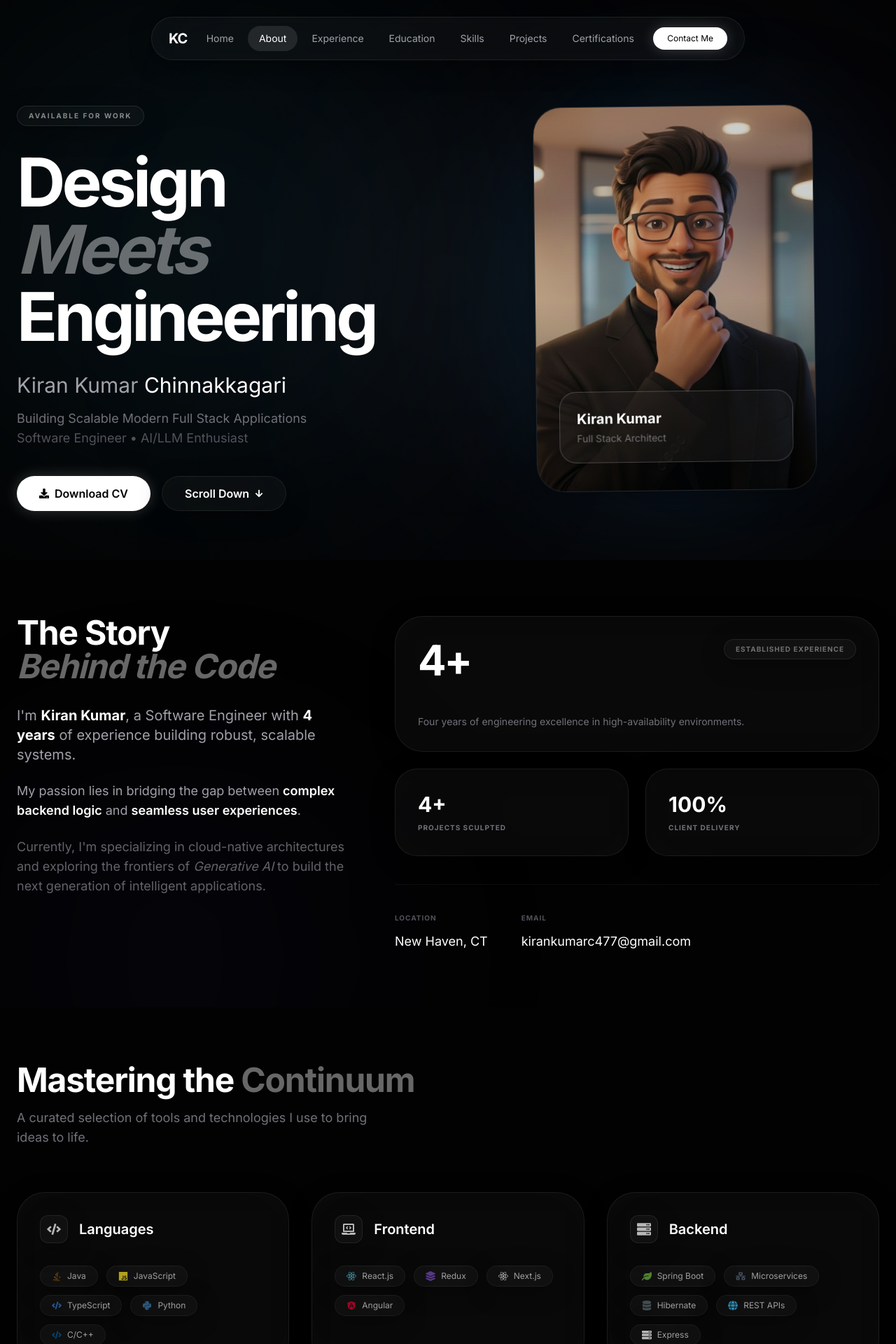
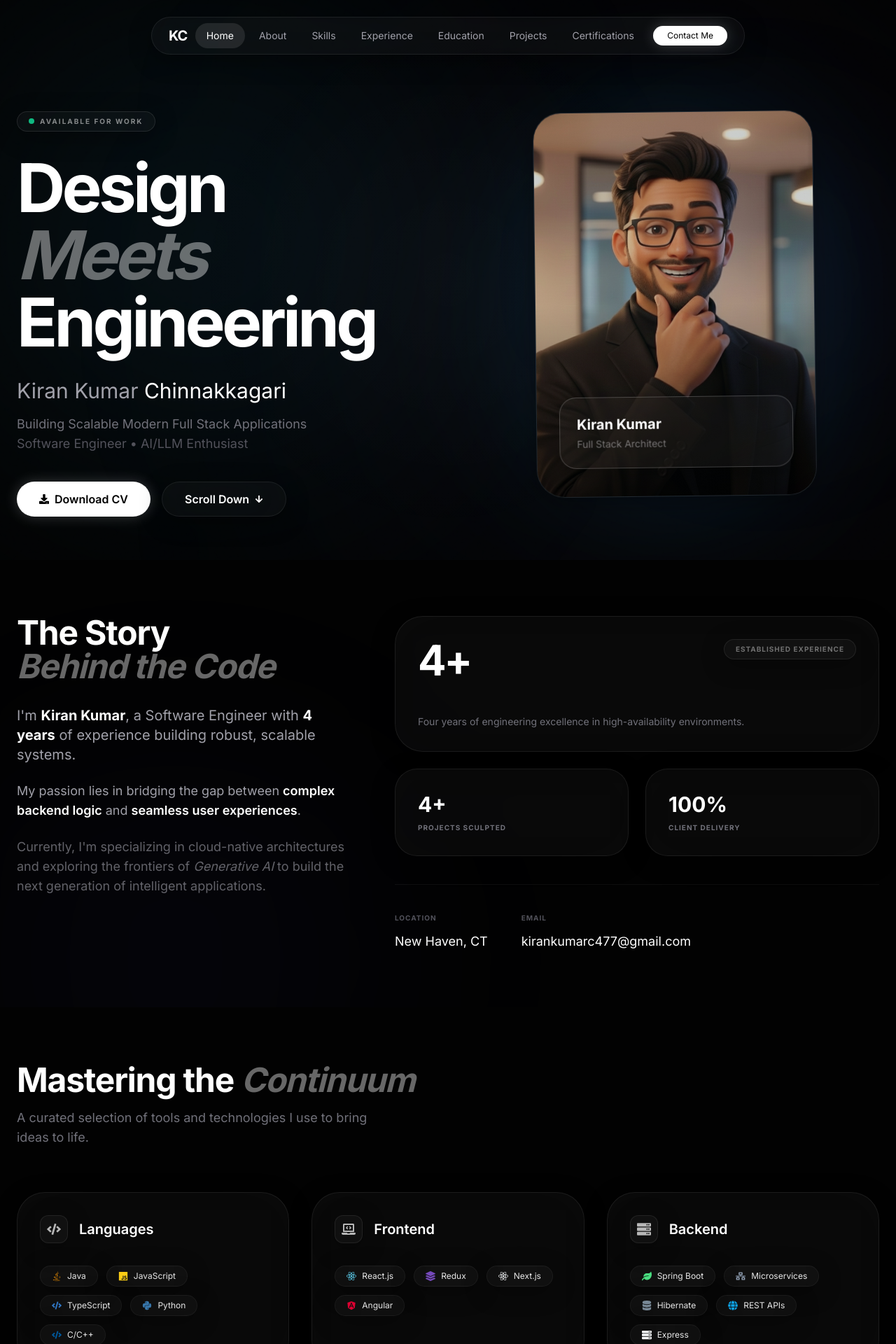
Before and after one commit to KiranLucky44/Kiran-portfolio, a React (Vite) app: page / in a window 1280 px wide. Shown: the top 1920 px of the page at 70% size. Built offline with nearby package versions, Linux system fonts and the light colour scheme.

Commit message:
Enhanced scroll tracking and navigation improvements

```diff
--- a/src/components/Experience.jsx
+++ b/src/components/Experience.jsx
@@ -64,7 +64,7 @@ export default function Experience() {
           viewport={{ once: true }}
           className="mb-16"
         >
-          <h2 className="headline-2 mb-4">Chronicles of <span className="text-white/40">Growth</span></h2>
+          <h2 className="headline-2 mb-4">Chronicles of <span className="text-white/40 italic">Growth</span></h2>
           <p className="text-zinc-500 text-lg">My professional journey and academic foundation.</p>
         </motion.div>
 
--- a/src/components/Header.jsx
+++ b/src/components/Header.jsx
@@ -17,9 +17,15 @@ export default function Header() {
     const sections = document.querySelectorAll('section[id]')
     const obs = new IntersectionObserver(entries => {
       entries.forEach(e => {
-        if (e.isIntersecting) setActive(e.target.id)
+        if (e.isIntersecting) {
+          setActive(e.target.id)
+        }
       })
-    }, { root: null, threshold: 0.5 })
+    }, {
+      root: null,
+      threshold: 0,
+      rootMargin: '-20% 0px -40% 0px'
+    })
     sections.forEach(s => obs.observe(s))
     return () => obs.disconnect()
   }, [])
@@ -27,9 +33,9 @@ export default function Header() {
   const navItems = [
     { id: 'home', label: 'Home', href: '#' },
     { id: 'about', label: 'About', href: '#about' },
+    { id: 'skills', label: 'Skills', href: '#skills' },
     { id: 'experience', label: 'Experience', href: '#experience' },
-    { id: 'education', label: 'Education', href: '#education' },
-    { id: 'skills', label: 'Skills', href: '#skills' },
+    { id: 'education', label: 'Education', href: '#experience' },
     { id: 'projects', label: 'Projects', href: '#projects' },
     { id: 'certifications', label: 'Certifications', href: '#certifications' },
   ]
@@ -40,7 +46,7 @@ export default function Header() {
         initial={{ y: -100, opacity: 0 }}
         animate={{ y: 0, opacity: 1 }}
         transition={{ type: 'spring', damping: 20, stiffness: 100 }}
-        className={`liquid-glass rounded-full px-6 py-2 flex items-center justify-between transition-all duration-500 ${scrolled ? 'py-2 bg-black/40' : 'py-3'}`}
+        className={`liquid-glass rounded-full px-6 py-1.5 flex items-center justify-between transition-all duration-500 ${scrolled ? 'py-1.5 bg-black/40' : 'py-2'}`}
       >
         <div className="flex items-center gap-2">
           <div className="text-xl font-bold tracking-tighter text-white">KC</div>
@@ -54,7 +60,7 @@ export default function Header() {
               href={item.href}
               className={`nav-pill ${active === item.id ? 'text-white' : 'text-zinc-400 hover:text-white'}`}
             >
-              {active === item.id && (
+              {(active === item.id || (active === 'experience' && item.id === 'education')) && (
                 <motion.div
                   layoutId="active-pill"
                   className="absolute inset-0 bg-white/10 rounded-full -z-10"
@@ -68,7 +74,7 @@ export default function Header() {
 
         <a
           href="#contact"
-          className="hidden md:block btn-primary !px-5 !py-2 !text-xs rounded-full"
+          className="hidden md:block btn-primary !px-5 !py-1.5 !text-xs rounded-full"
         >
           Contact Me
         </a>
@@ -91,7 +97,7 @@ export default function Header() {
             {navItems.map(item => (
               <a
                 key={item.id}
-                href={item.href}
+                href={item.id === 'education' ? '#experience' : item.href}
                 onClick={() => setOpen(false)}
                 className={`text-lg font-medium ${active === item.id ? 'text-white' : 'text-zinc-500'}`}
               >
--- a/src/components/Hero.jsx
+++ b/src/components/Hero.jsx
@@ -10,10 +10,10 @@ export default function Hero() {
   })
 
   const y = useTransform(scrollYProgress, [0, 1], [0, 150])
-  const opacity = useTransform(scrollYProgress, [0, 0.5], [1, 0])
+  const opacity = useTransform(scrollYProgress, [0, 0.9], [1, 0])
 
   return (
-    <section ref={containerRef} className="relative min-h-screen flex items-center justify-center pt-20 overflow-hidden">
+    <section id="home" ref={containerRef} className="relative min-h-screen flex items-center justify-center pt-24 overflow-hidden">
       <div className="container relative z-10 px-6 grid grid-cols-1 lg:grid-cols-2 gap-16 items-center">
 
         {/* Left Content (Text) */}
@@ -22,9 +22,13 @@ export default function Hero() {
           initial={{ opacity: 0, x: -50 }}
           animate={{ opacity: 1, x: 0 }}
           transition={{ duration: 0.8, ease: "easeOut" }}
-          className="flex flex-col items-start"
+          className="flex flex-col items-start mt-2 md:mt-0"
         >
-          <div className="liquid-glass px-4 py-1.5 rounded-full text-[10px] font-bold uppercase tracking-[0.2em] text-white/50 mb-8 border-white/10">
+          <div className="liquid-glass px-4 py-1.5 rounded-full text-[10px] font-bold uppercase tracking-[0.2em] text-white/50 mb-8 border-white/10 flex items-center gap-2">
+            <span className="relative flex h-2 w-2">
+              <span className="animate-ping absolute inline-flex h-full w-full rounded-full bg-emerald-400 opacity-75"></span>
+              <span className="relative inline-flex rounded-full h-2 w-2 bg-emerald-500"></span>
+            </span>
             Available for Work
           </div>
 
--- a/src/components/Projects.jsx
+++ b/src/components/Projects.jsx
@@ -46,7 +46,7 @@ export default function Projects() {
         <div className="grid grid-cols-1 md:grid-cols-2 gap-10">
           {PROJECTS.map((p, idx) => (
             <motion.div
-              key={p.title}
+              key={idx}
               initial={{ opacity: 0, y: 40 }}
               whileInView={{ opacity: 1, y: 0 }}
               viewport={{ once: true }}
--- a/src/components/Skills.jsx
+++ b/src/components/Skills.jsx
@@ -12,8 +12,8 @@ const SKILL_CATEGORIES = [
     title: 'Languages',
     icon: FaCode,
     skills: [
-      { name: 'Java', icon: FaJava, color: '#ED8B00' },
-      { name: 'JavaScript', icon: FaJs, color: '#F7DF1E' },
+      { name: 'Java', icon: FaJava, color: '#FF9800' },
+      { name: 'JavaScript', icon: FaJs, color: '#FACC15' },
       { name: 'TypeScript', icon: FaCode, color: '#3178C6' },
       { name: 'Python', icon: FaPython, color: '#3776AB' },
       { name: 'C/C++', icon: FaCode, color: '#00599C' }
@@ -25,7 +25,7 @@ const SKILL_CATEGORIES = [
     skills: [
       { name: 'React.js', icon: FaReact, color: '#61DAFB' },
       { name: 'Redux', icon: FaLayerGroup, color: '#764ABC' },
-      { name: 'Next.js', icon: FaReact, color: '#FFFFFF' },
+      { name: 'Next.js', icon: FaReact, color: '#F8FAFC' },
       { name: 'Angular', icon: FaAngular, color: '#DD0031' }
     ]
   },
@@ -33,11 +33,11 @@ const SKILL_CATEGORIES = [
     title: 'Backend',
     icon: FaServer,
     skills: [
-      { name: 'Spring Boot', icon: FaLeaf, color: '#6DB33F' },
-      { name: 'Microservices', icon: FaNetworkWired, color: '#64748B' },
-      { name: 'Hibernate', icon: FaDatabase, color: '#59666C' },
-      { name: 'REST APIs', icon: FaGlobe, color: '#38BDF8' },
-      { name: 'Express', icon: FaServer, color: '#FFFFFF' }
+      { name: 'Spring Boot', icon: FaLeaf, color: '#4ADE80' },
+      { name: 'Microservices', icon: FaNetworkWired, color: '#94A3B8' },
+      { name: 'Hibernate', icon: FaDatabase, color: '#788896' },
+      { name: 'REST APIs', icon: FaGlobe, color: '#0EA5E9' },
+      { name: 'Express', icon: FaServer, color: '#F8FAFC' }
     ]
   },
   {
@@ -57,8 +57,8 @@ const SKILL_CATEGORIES = [
     title: 'AI & ML',
     icon: FaBrain,
     skills: [
-      { name: 'LangChain', icon: FaLink, color: '#22C55E' },
-      { name: 'Hugging Face', icon: FaRobot, color: '#FFD21E' },
+      { name: 'LangChain', icon: FaLink, color: '#4ADE80' },
+      { name: 'Hugging Face', icon: FaRobot, color: '#FACC15' },
       { name: 'OpenAI API', icon: FaBrain, color: '#10A37F' }
     ]
   },
@@ -66,8 +66,8 @@ const SKILL_CATEGORIES = [
     title: 'Databases & Tools',
     icon: FaTools,
     skills: [
-      { name: 'MySQL', icon: FaDatabase, color: '#4479A1' },
-      { name: 'PostgreSQL', icon: FaDatabase, color: '#336791' },
+      { name: 'MySQL', icon: FaDatabase, color: '#3178C6' },
+      { name: 'PostgreSQL', icon: FaDatabase, color: '#38BDF8' },
       { name: 'MongoDB', icon: FaDatabase, color: '#47A248' },
       { name: 'Cassandra', icon: FaDatabase, color: '#1287B1' },
       { name: 'Git', icon: FaGitAlt, color: '#F05032' },
@@ -88,7 +88,7 @@ export default function Skills() {
           viewport={{ once: true }}
           className="mb-16 text-center lg:text-left"
         >
-          <h2 className="headline-2 mb-4">Mastering the <span className="text-white/40">Continuum</span></h2>
+          <h2 className="headline-2 mb-4">Mastering the <span className="text-white/40 italic">Continuum</span></h2>
           <p className="text-zinc-500 max-w-lg text-lg text-center lg:text-left">A curated selection of tools and technologies I use to bring ideas to life.</p>
         </motion.div>
 
@@ -116,8 +116,8 @@ export default function Skills() {
                     whileHover={{ scale: 1.05, backgroundColor: 'rgba(255,255,255,0.08)' }}
                     className="liquid-glass rounded-full px-4 py-1.5 flex items-center gap-2 border-white/5 transition-colors cursor-default"
                   >
-                    <skill.icon size={14} style={{ color: skill.color }} className="opacity-70" />
-                    <span className="text-xs font-medium text-white/60">{skill.name}</span>
+                    <skill.icon size={14} style={{ color: skill.color }} />
+                    <span className="text-xs font-medium text-white/90">{skill.name}</span>
                   </motion.div>
                 ))}
               </div>
```
